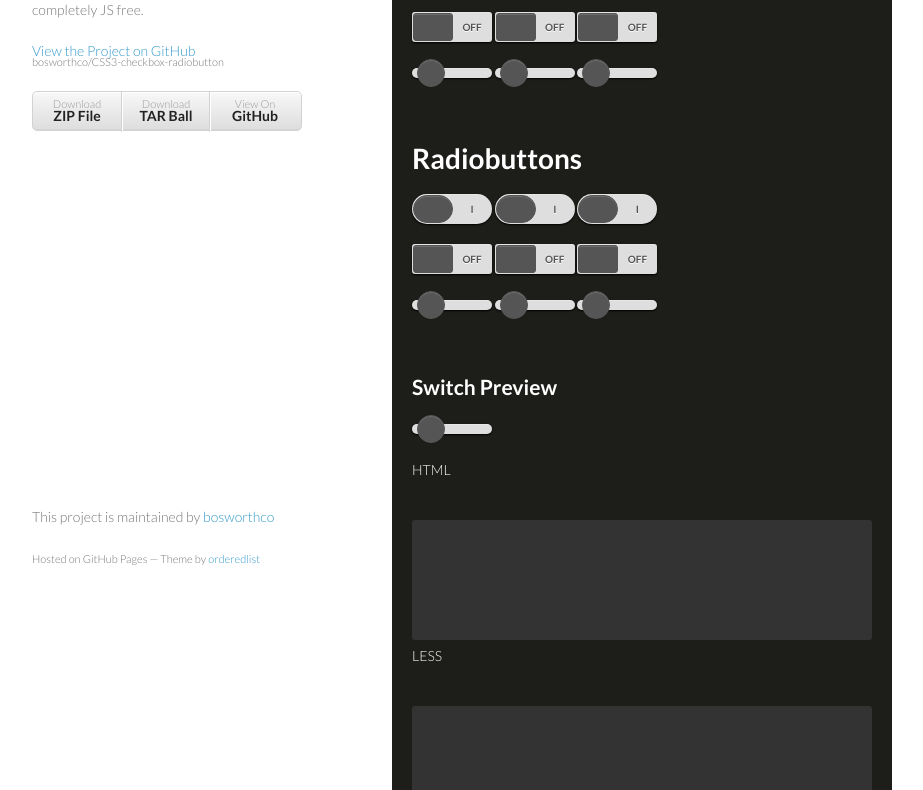
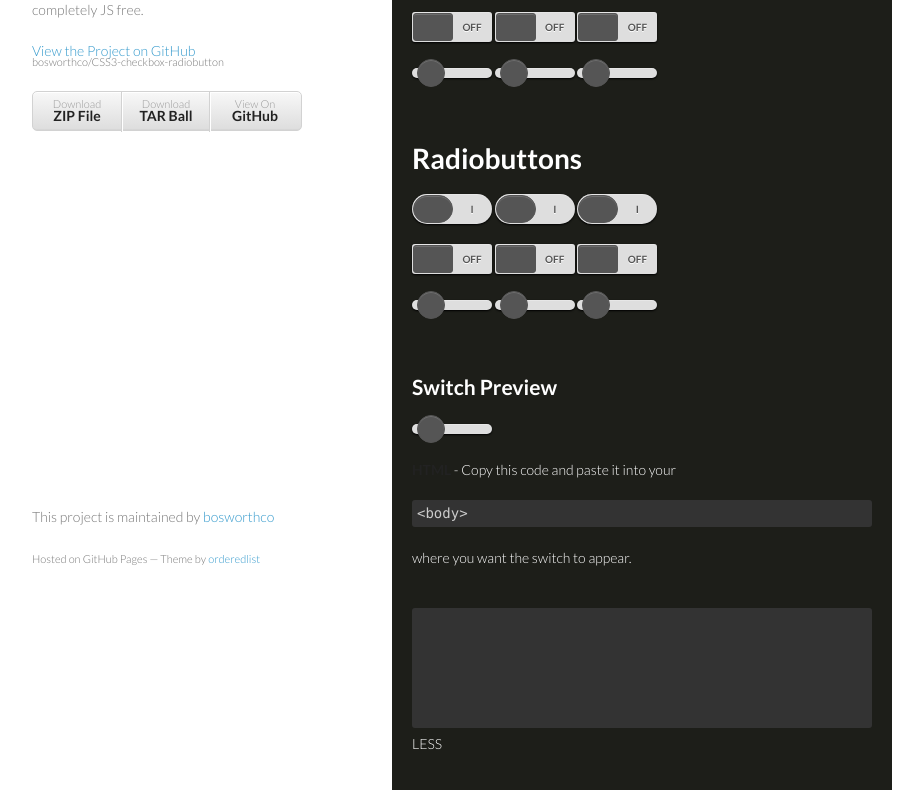
Before and after one commit to bosworthco/CSS3-checkbox-radiobutton, a plain HTML site: page index.html in a window 1280 px wide. Shown: the part 162-952 px from the top of the page, without its empty margins (178-1101 px from the left). Drawn offline with nearby package versions, Linux system fonts and the light colour scheme; a script that the page names is missing.

Commit message:
instructions

```diff
--- a/index.html
+++ b/index.html
@@ -142,9 +142,9 @@
               <label class="label" for="rb-demo-1"></label>
             </div>
           </div>
-          <p>HTML</p>
+          <p class="instruction"><strong>HTML</strong> - Copy this code and paste it into your <pre>&lt;body&gt;</pre> where you want the switch to appear.</p>
           <textarea class="js-codecopy" onclick="this.focus();this.select();" style="width: 100%; height:120px; box-sizing: border-box; resize: none;"></textarea>
-          <p>LESS</p>
+          <p class="instruction">LESS</p>
           <textarea class="js-csscopy" onclick="this.focus();this.select();" style="width: 100%; height:120px; box-sizing: border-box; resize: none;"></textarea>
         </div>
 
```
